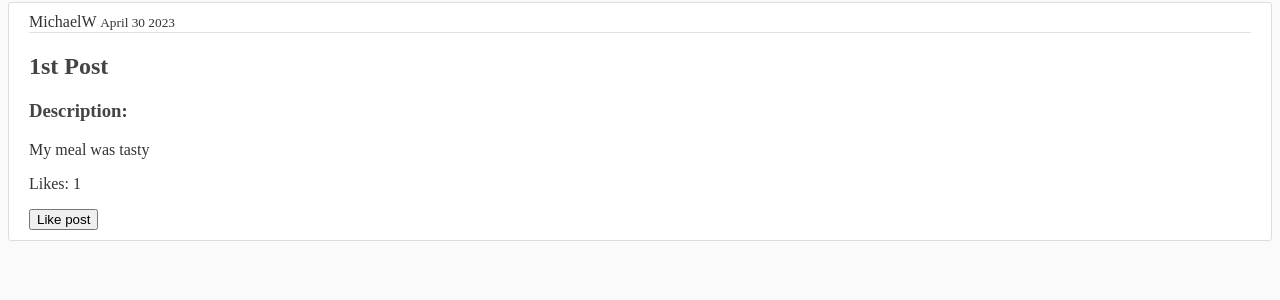
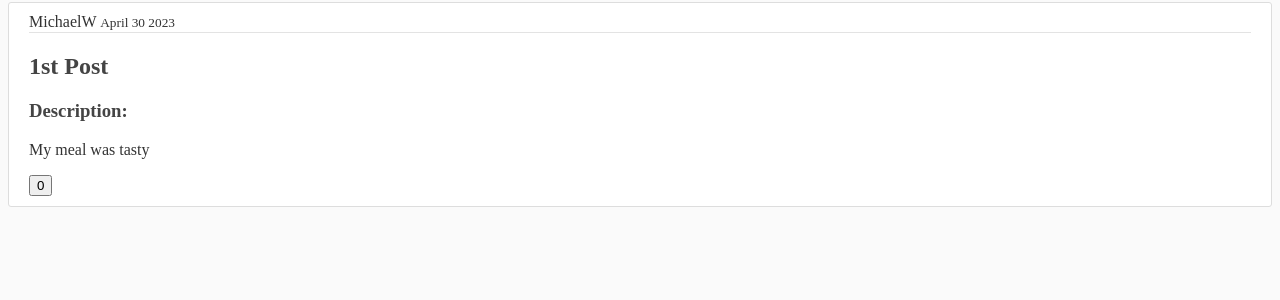
Before and after one commit to Mike-The-Knight/WebAppCW, a Django app: page /post/1/ in a window 1280 px wide. Shown: the part 298-598 px from the top of the page. Run offline with Django 4.2, Linux system fonts and the light colour scheme; a user stored in the database is signed in; data comes from the database, SQL or seed files in the repository; both versions use the stored data as it was after the commit.

Commit message:
remodeled likes

```diff
--- a/project/project/settings.py
+++ b/project/project/settings.py
@@ -31,6 +31,7 @@ ALLOWED_HOSTS = []
 # Application definition
 
 INSTALLED_APPS = [
+    'fontawesomefree',
     'django.contrib.admin',
     'django.contrib.auth',
     'django.contrib.contenttypes',
--- a/project/templates/website/base.html
+++ b/project/templates/website/base.html
@@ -16,6 +16,11 @@
         <meta name="description" content="">
         <meta name="viewport" content="width=device-width, initial-scale=1">
         <link rel="stylesheet" href="">
+
+         <!-- font awesome for icons, uses installed app -->
+        <link href="{% static 'fontawesomefree/css/fontawesome.css' %}" rel="stylesheet" type="text/css">
+        <link href="{% static 'fontawesomefree/css/solid.css' %}" rel="stylesheet" type="text/css">
+        <link href="{% static 'fontawesomefree/css/regular.css' %}" rel="stylesheet" type="text/css">
     </head>
     <body>
         <header class="site-header">
--- a/project/templates/website/post_detail.html
+++ b/project/templates/website/post_detail.html
@@ -21,26 +21,33 @@
                 <h3>Instructions:</h3>
                 <p class="article-content">{{ object.instructions }}</p>
             {% endif %}
-            <p>Likes: {{ likes|length }} </p>
-            {% if user.username %}
-                {% if liked %}
-                <!-- unlike the post -->
-                    <form action="/unlike" method="POST" id="unlikeform">
-                        {% csrf_token %}
-                        <input type="number" id="unlikepostid" name="postid" value="{{ object.id }}" hidden>
-                        <input type="number" id="unlikeuserid" name="userid" value="{{ user.id }}" hidden>
-                        <button type="submit" form="unlikeform" value="unlikepost">Unlike post</button>
-                    </form>
-                {% else %}
-                    <!-- like the post -->
-                    <form action="/like" method="POST" id="likeform">
-                        {% csrf_token %}
-                        <input type="number" id="postid" name="postid" value="{{ object.id }}" hidden>
-                        <input type="number" id="userid" name="userid" value="{{ user.id }}" hidden>
-                        <button type="submit" form="likeform" value="likepost">Like post</button>
-                    </form>
-                {% endif %}
-            {% endif %}
+
+            <form method="POST" action="{% url 'like' post.pk %}">
+                {% csrf_token %}
+                <input type="hidden" name="next" value="{{ request.path }}">
+
+                <!-- like button is made blue if the user has liked the post -->
+                <style>
+                    i {
+                        color: grey;
+                    }
+                </style>
+
+                {% for like in post.likes.all %}
+                    {% if like == request.user %}
+                        <style>
+                            i {
+                                color: blue;
+                            }
+                        </style>
+                    {%endif%}
+                {%endfor%}
+
+                <button type="submit">
+                    <i class="fa-solid fa-thumbs-up"></i>
+                    {{ post.likes.all.count }}
+                </button>
+            </form>
 
         </div>
     </article>
--- a/project/website/forms.py
+++ /dev/null
@@ -1,6 +0,0 @@
-from django import forms
-
-
-class LikeForm(forms.Form):
-    userid = forms.IntegerField(label="userid")
-    postid = forms.IntegerField(label="postid")
--- a/project/website/urls.py
+++ b/project/website/urls.py
@@ -15,19 +15,18 @@ Including another URLconf
 """
 from django.urls import path
 from . import views
+from .views import AddLike
 
 urlpatterns = [
     # paths for home page and about page
     path('', views.PostListView.as_view(), name="home"),
     path('about', views.about, name="about"),
 
-    # path for liking a post
-    path('like', views.like, name="like"),
-    # path for unliking post
-    path('unlike', views.unlike, name="unlike"),
-
     # view all posts liked by a user
     path('likes', views.userLikes, name="user_likes"),
+
+    # like/unlike post
+    path('post/<int:pk>/like', AddLike.as_view(), name='like'),
 
     # Paths for viewing, updating, creating and deleting posts
     path('post/<int:pk>/', views.PostDetailView.as_view(), name="post-detail"),
--- a/project/website/views.py
+++ b/project/website/views.py
@@ -3,8 +3,8 @@ from typing import Optional
 from django.contrib.auth.models import User
 from django.http import HttpResponseRedirect
 from django.shortcuts import render
+from django.views import View
 
-from .forms import LikeForm
 from .models import Post, Like, Comment
 from django.views.generic import ListView, DetailView, CreateView, UpdateView, DeleteView
 from django.contrib.auth.mixins import LoginRequiredMixin, UserPassesTestMixin
@@ -32,36 +32,26 @@ def userLikes(request):
     })
 
 
-# like button
-def like(request):
-    if request.method == "POST":
-        form = LikeForm(request.POST)
-        if form.is_valid():
-            # add like to DB
-            userid = form.cleaned_data["userid"]
-            postid = form.cleaned_data["postid"]
-            user = User.objects.get(id=userid)
-            post = Post.objects.get(id=postid)
-            new_like = Like(user=user, post=post)
-            new_like.save()
-            return HttpResponseRedirect('/post/' + str(postid))
-    return HttpResponseRedirect('/')
+class AddLike(LoginRequiredMixin, View):
+    def post(self, request, pk, *args, **kwargs):
+        post = Post.objects.get(pk=pk)
+
+        already_liked = False
+        for like in post.likes.all():
+            if like == request.user:
+                already_liked = True
+                break
+        if not already_liked:
+            post.likes.add(request.user)
+
+        if already_liked:
+            post.likes.remove(request.user)
 
 
-# unlike button
-def unlike(request):
-    if request.method == "POST":
-        form = LikeForm(request.POST)
-        if form.is_valid():
-            # find like and remove from DB
-            userid = form.cleaned_data["userid"]
-            postid = form.cleaned_data["postid"]
-            user = User.objects.get(id=userid)
-            post = Post.objects.get(id=postid)
-            like_to_delete = Like.objects.filter(post=post).filter(user=user)
-            like_to_delete.delete()
-            return HttpResponseRedirect('/post/' + str(postid))
-    return HttpResponseRedirect('/')
+        next = request.POST.get('next', '/')
+        return HttpResponseRedirect(next)
+
+
 
 
 ## Class views for Posts
@@ -72,17 +62,6 @@ class PostListView(ListView):
     context_object_name = 'posts'
     ordering = ['-date_posted']
     paginate_by = 2
-
-    # get dictionary of posts to their like numbers
-    def get_context_data(self, **kwargs):
-        # call the base implementation to get a context
-        context = super().get_context_data(**kwargs)
-        # get post likes and add to context
-        likes_dict = dict()
-        for post in self.object_list:
-            likes_dict[post.id] = len(Like.objects.filter(post=post))
-        context["like_numbers"] = likes_dict
-        return context
 
 
 class UserPostListView(ListView):
@@ -97,31 +76,9 @@ class UserPostListView(ListView):
         # get the posts by that user
         return Post.objects.filter(author=user).order_by('-date_posted')
 
-    # get dictionary of posts to their like numbers
-    def get_context_data(self, **kwargs):
-        # call the base implementation to get a context
-        context = super().get_context_data(**kwargs)
-        # get post likes and add to context
-        likes_dict = dict()
-        for post in self.object_list:
-            likes_dict[post.id] = len(Like.objects.filter(post=post))
-        context["like_numbers"] = likes_dict
-        return context
-
 
 class PostDetailView(DetailView):
     model = Post
-
-    def get_context_data(self, **kwargs):
-        # call the base implementation to get a context
-        context = super().get_context_data(**kwargs)
-        # get post likes and add to context
-        context["likes"] = Like.objects.filter(post=self.object.id)
-        if((Like.objects.filter(post=self.object.id)).filter(user=self.request.user.id)):
-            context["liked"] = True
-        else:
-            context["liked"] = False
-        return context
 
 
 class PostCreateView(LoginRequiredMixin, CreateView):
```
Also changed, not shown: project/db.sqlite3, project/website/migrations/0007_post_likes.py (added).
